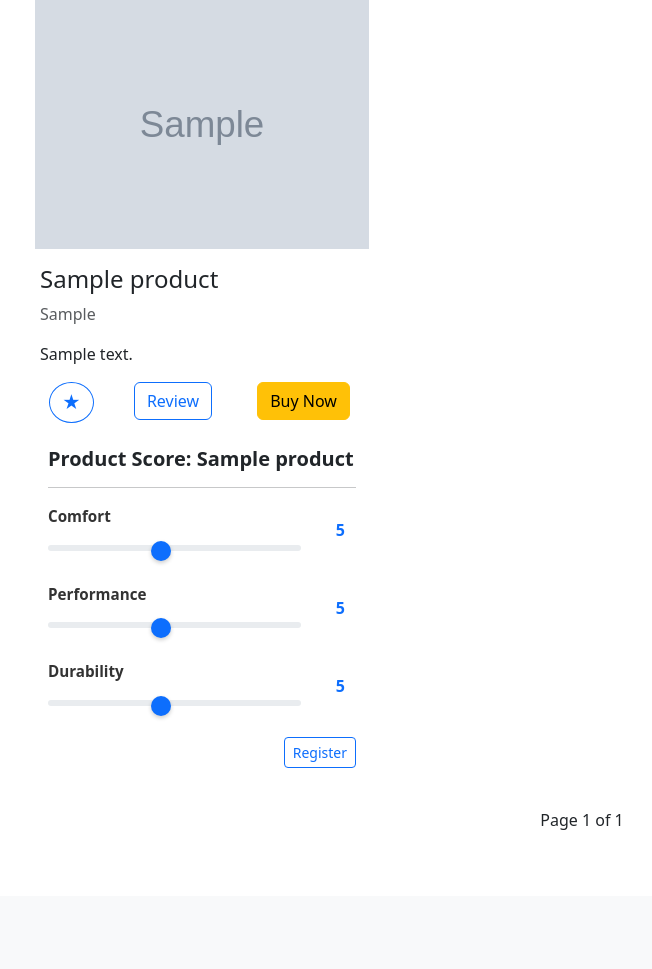
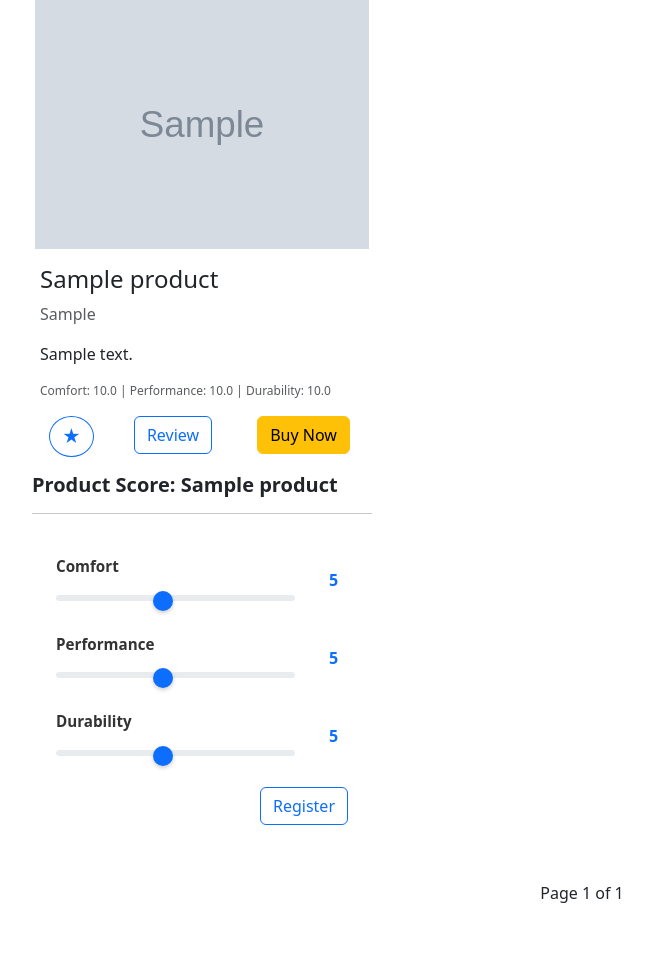
Before and after one commit to willy-peters/Encore, a Django app: page /products in a window 1280 px wide, after a click on "Review". Shown: the part 255-1224 px from the top of the page, without its empty margins (58-710 px from the left). Before the commit the page ends 1085 px from the top, so only its background shows below. Run offline with Django 3.2, Linux system fonts and the light colour scheme; tables that the repository leaves empty hold one stand-in row (values such as "Sample post"); grey boxes marked "Sample" are stand-in pictures; some libraries are stand-ins or nearby versions.

Commit message:
Implement product scores functionality (setting in the voting form and displaying average scores)

```diff
--- a/mysite/main/models.py
+++ b/mysite/main/models.py
@@ -3,6 +3,7 @@ from tinymce import HTMLField
 from django.contrib.auth.models import User
 from django.dispatch import receiver
 from django.db.models.signals import post_save
+from django.db.models import Sum
 
 # Create your models here.
 class Product(models.Model):
@@ -11,6 +12,9 @@ class Product(models.Model):
     product_description = models.TextField()
     affliate_url = models.SlugField(blank=True, null=True)
     product_image = models.ImageField(upload_to='images/')
+    comfort_average = models.DecimalField(default=0, max_digits=3, decimal_places=1)
+    performance_average = models.DecimalField(default=0, max_digits=3, decimal_places=1)
+    durability_average = models.DecimalField(default=0, max_digits=3, decimal_places=1)
 
     def __str__(self):
         return self.product_name
@@ -63,3 +67,21 @@ class Vote(models.Model):
     comfort = models.IntegerField(default=0)
     performance = models.IntegerField(default=0)
     durability = models.IntegerField(default=0)
+
+    def calculate_averages(self):
+        product = self.product
+        vote_queryset = Vote.objects.filter(product = product)
+        vote_count = vote_queryset.count()
+        comfort_total = vote_queryset.aggregate(Sum('comfort'))
+        performance_total = vote_queryset.aggregate(Sum('performance'))
+        durability_total = vote_queryset.aggregate(Sum('durability'))
+        # Populating the averages from Product model
+        if vote_count > 0:
+            product.comfort_average = comfort_total['comfort__sum']/vote_count
+            product.performance_average = performance_total['performance__sum']/vote_count
+            product.durability_average = durability_total['durability__sum']/vote_count
+        else:
+            product.comfort_average = None
+            product.performance_average = None
+            product.durability_average = None
+        product.save()
--- a/mysite/main/templates/main/home.html
+++ b/mysite/main/templates/main/home.html
@@ -100,6 +100,8 @@
                   <h4 class="card-title">{{ p.product_name }}</h4>
                   <p class="card-text text-muted fs-6">{{ p.product_type }}</p>
                   <p class="card-text">{{ p.product_description }}</p>
+                  <p class="text-muted" style="font-size:12px">Comfort: {{ p.comfort_average }} | Performance: {{ p.performance_average }} | Durability: {{ p.durability_average }}</p>
+
                   <div class="row">
                     <div class="col-6">
                         {% if user.is_authenticated %}
--- a/mysite/main/templates/main/products.html
+++ b/mysite/main/templates/main/products.html
@@ -19,6 +19,8 @@
                         <h4 class="card-title"> {{ p.product_name }} </h4>
                         <p class="card-text text-muted"> {{ p.product_type }} </p>
                         <p class="card-text"> {{ p.product_description }} </p>
+                        <p class="text-muted" style="font-size:12px">Comfort: {{ p.comfort_average }} | Performance: {{ p.performance_average }} | Durability: {{ p.durability_average }}</p>
+
                         <div class="row">
                             <div class="col-3 text-center">
                                 {% if user.is_authenticated %}
@@ -42,10 +44,10 @@
 
                         </div>
                     </div>
-                    <div  id="collapse{{p.pk}}" class="collapse py-2 px-4">
+                    <div  id="collapse{{p.pk}}" class="collapse px-2">
                         <h5 class="fw-bold">Product Score: {{ p.product_name }}</h5>
                         <hr>
-                        <form method="post">
+                        <form class="p-4" method="post">
                             {% csrf_token %}
                             {% for field in vote_form %}
                                 <div class="row mb-3">
@@ -69,9 +71,9 @@
                             <div class="text-end">
                                 {% if user.is_authenticated %}
                                     <input type="hidden" value="{{p.pk}}" name="product">
-                                    <button type="submit" class="btn btn-outline-primary btn-sm">Submit Score</button>
+                                    <button type="submit" name="score_submit" class="btn btn-outline-primary">Submit Score</button>
                                 {% else %}
-                                    <a href="/register" class="btn btn-outline-primary btn-sm">Register</a>
+                                    <a href="/register" class="btn btn-outline-primary">Register</a>
                                 {% endif %}
                             </div>
                         </form>
--- a/mysite/main/views.py
+++ b/mysite/main/views.py
@@ -26,6 +26,20 @@ def homepage(request):
 # Products page view
 def products(request):
     if request.method == "POST":
+        if "score_submit" in request.POST:
+            vote_form = VoteForm(request.POST)
+            if vote_form.is_valid():
+                form = vote_form.save(commit = False)
+                form.profile = request.user.profile
+                product_id = request.POST.get("product")
+                form.product = Product.objects.get(id = product_id)
+                form.save()
+                form.calculate_averages()
+                messages.success(request, (f'{form.product} product score submitted.'))
+                return redirect("main:products")
+            else:
+                messages.error(request, ('Form is invalid.'))
+                return redirect("main:products")
         product_id = request.POST.get("product_pk")
         product = Product.objects.get(id = product_id)
         request.user.profile.product.add(product)
```
Also changed, not shown: mysite/main/migrations/0006_auto_20260512_1702.py (added).
